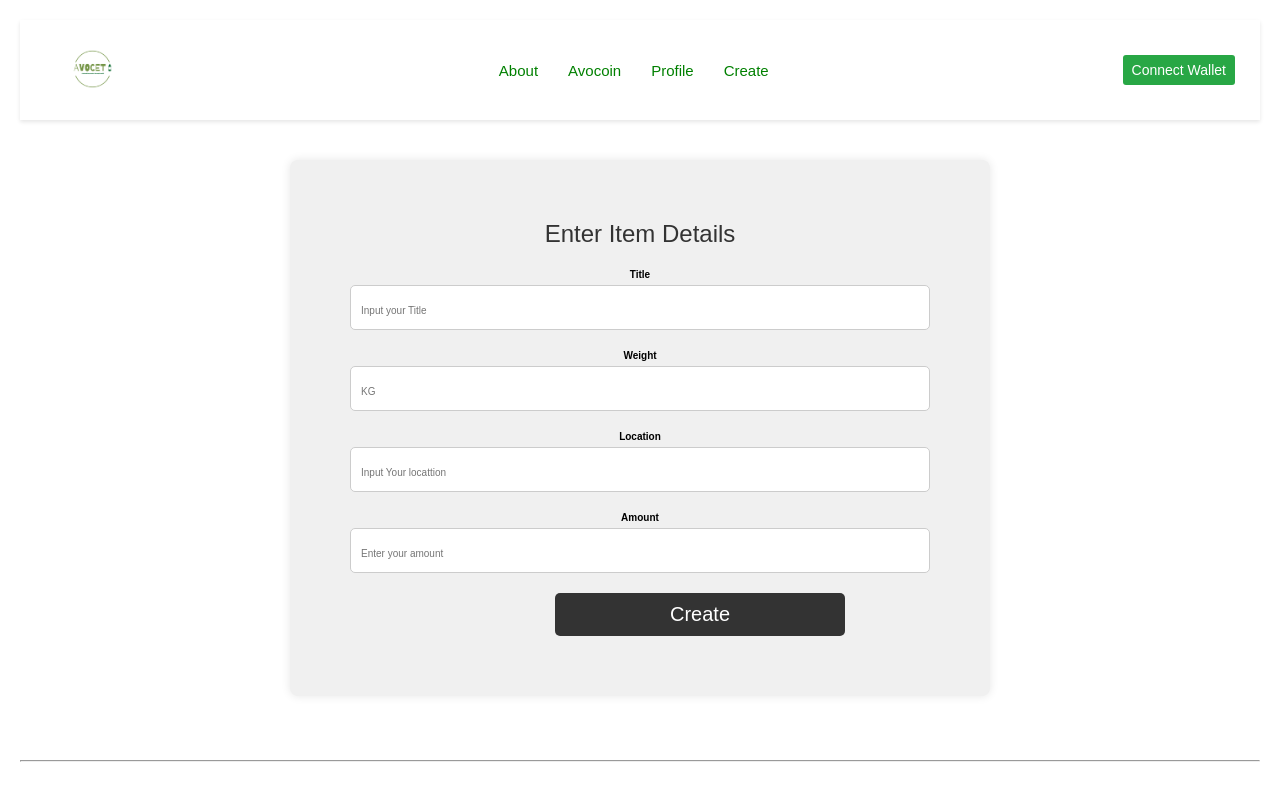
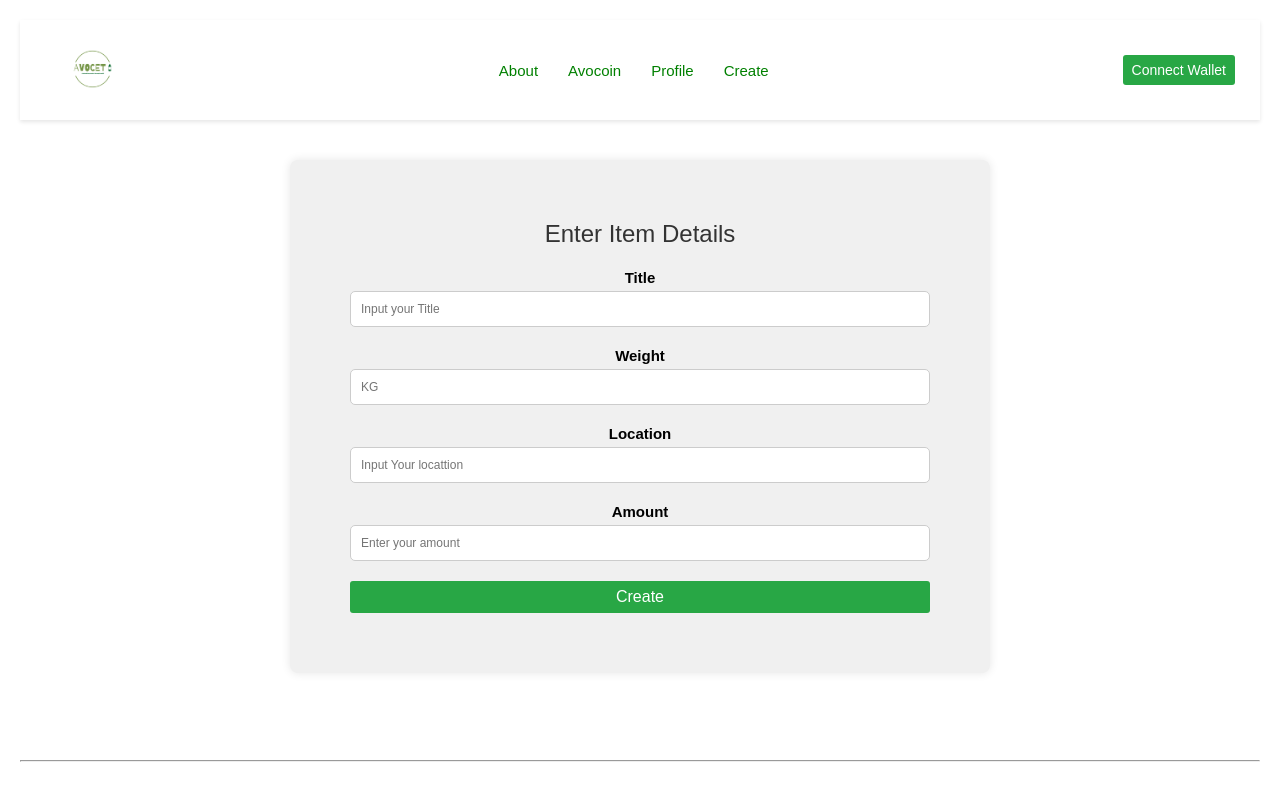
Before and after one commit to ameer017/avocet-frontend, a React (Vite) app: page /order-creation in a window 1280 px wide. Shown: the top 800 px of the page. Built offline with nearby package versions, Linux system fonts and the light colour scheme; the HTML template or start-up script is replaced by a standard one.

Commit message:
modifications

```diff
--- a/src/Pages/OrderCreation/OrderCreation.jsx
+++ b/src/Pages/OrderCreation/OrderCreation.jsx
@@ -43,9 +43,9 @@ const OrderCreation = () => {
                     </div>
                     <div className="form-group">
                         <label>Amount</label>
-                        <input type="number" name="amount" value={formData.amount} onChange={handleChange} placeholder='Enter your amount' />
+                        <input type="text" name="amount" value={formData.amount} onChange={handleChange} placeholder='Enter your amount' />
                     </div>
-                    <button type="create">Create</button>
+                    <button type="create" className='--btn --btn-success --btn-block'>Create</button>
                 </form>
             </div>
           </div>
--- a/src/Pages/OrderCreation/OrderCreation.scss
+++ b/src/Pages/OrderCreation/OrderCreation.scss
@@ -12,6 +12,7 @@
   h2 {
     font-size: 24px;
     margin-bottom: 20px;
+    text-align: center;
   }
 
   .form-group {
@@ -22,11 +23,11 @@
       display: block;
       font-weight: bold;
       margin-bottom: 5px;
-      font-size: 1rem;
+      font-size: 1.5rem;
     }
 
     input {
-      font-size: 2rem;
+      font-size: 1.2rem;
       width: 100%;
       padding: 10px;
       border: 1px solid #ccc;
@@ -37,26 +38,7 @@
       -o-border-radius: 5px;
     }
     input::placeholder {
-        font-size: 10px;
-        /* Add any other styles you want for the placeholder text */
-    }
-  }
-
-  button[type="create"] {
-    margin-left: 12rem;
-    text-align: center;
-    font-size: 2rem;
-    width: 50%;
-    padding: 10px;
-    border: none;
-    border-radius: 5px;
-    background-color: #333;
-    color: #fff;
-    cursor: pointer;
-    transition: background-color 0.3s;
-
-    &:hover {
-      background-color: #202122;
+      font-size: 12px;
     }
   }
 
--- a/src/Pages/Profile/Profile.jsx
+++ b/src/Pages/Profile/Profile.jsx
@@ -21,7 +21,7 @@ const Profile = () => {
               </div>
               <div>
                 <h4>Points:</h4>
-                <p>100</p>
+                <p>100 AVC</p>
               </div>
               <div>
                 <h4>Assets Bought:</h4>
```
